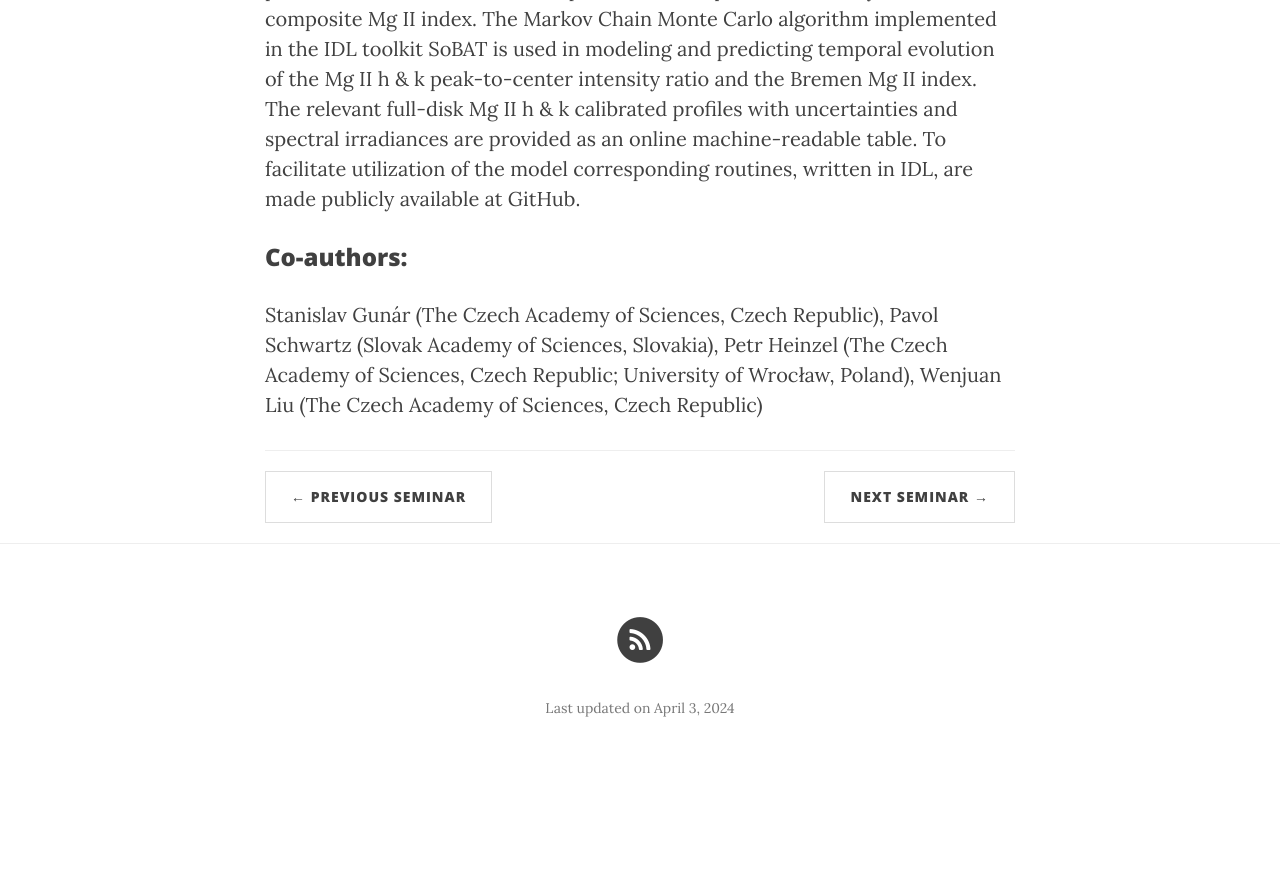
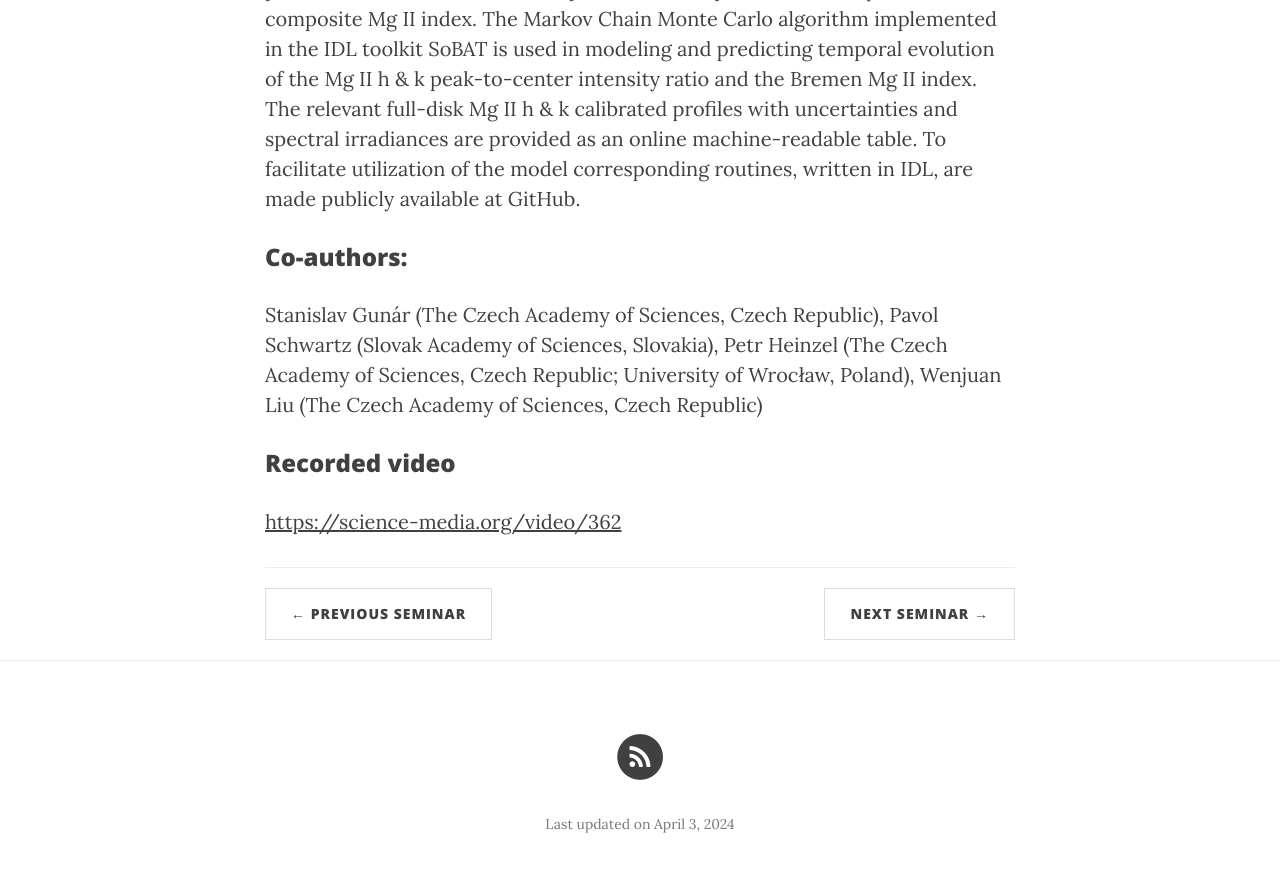
Before and after one commit to ITA-Solar/espos, a Jekyll site: the page built from _posts/2024-03-21-Koza.md, in a window 1280 px wide and 900 px high, scrolled down 974 px. Shown: the top 872 px of the window. Built offline with Jekyll 4.4.1, drawn with Linux system fonts in a browser that asks for light colours; nearby versions of some CDN libraries; before the commit the page ends 1758 px from its top, so only the background shows below that.

Commit message:
Update 2024-03-21-Koza.md

```diff
--- a/_posts/2024-03-21-Koza.md
+++ b/_posts/2024-03-21-Koza.md
@@ -13,3 +13,6 @@ The solar radiation in the cores of the Mg II h & k spectral lines strongly corr
 
 ### Co-authors:
 Stanislav Gunár (The Czech Academy of Sciences, Czech Republic), Pavol Schwartz (Slovak Academy of Sciences, Slovakia), Petr Heinzel (The Czech Academy of Sciences, Czech Republic; University of Wrocław, Poland), Wenjuan Liu (The Czech Academy of Sciences, Czech Republic)
+
+### Recorded video
+[https://science-media.org/video/362](https://science-media.org/video/362)
```
